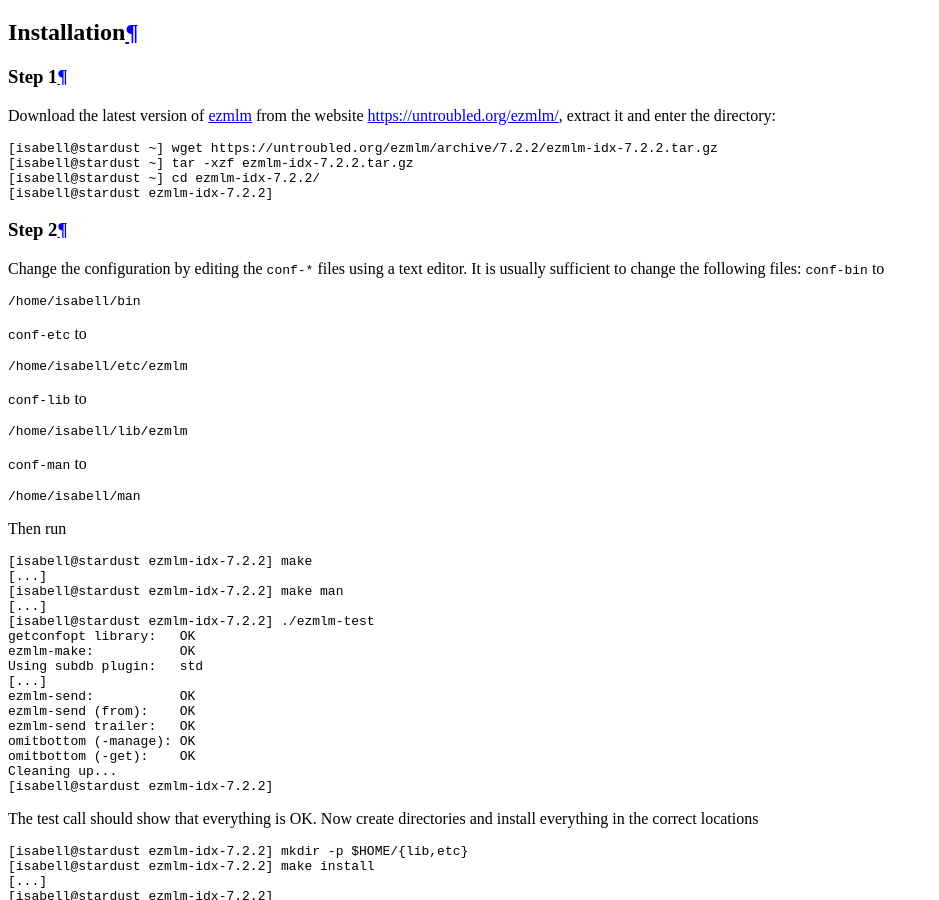
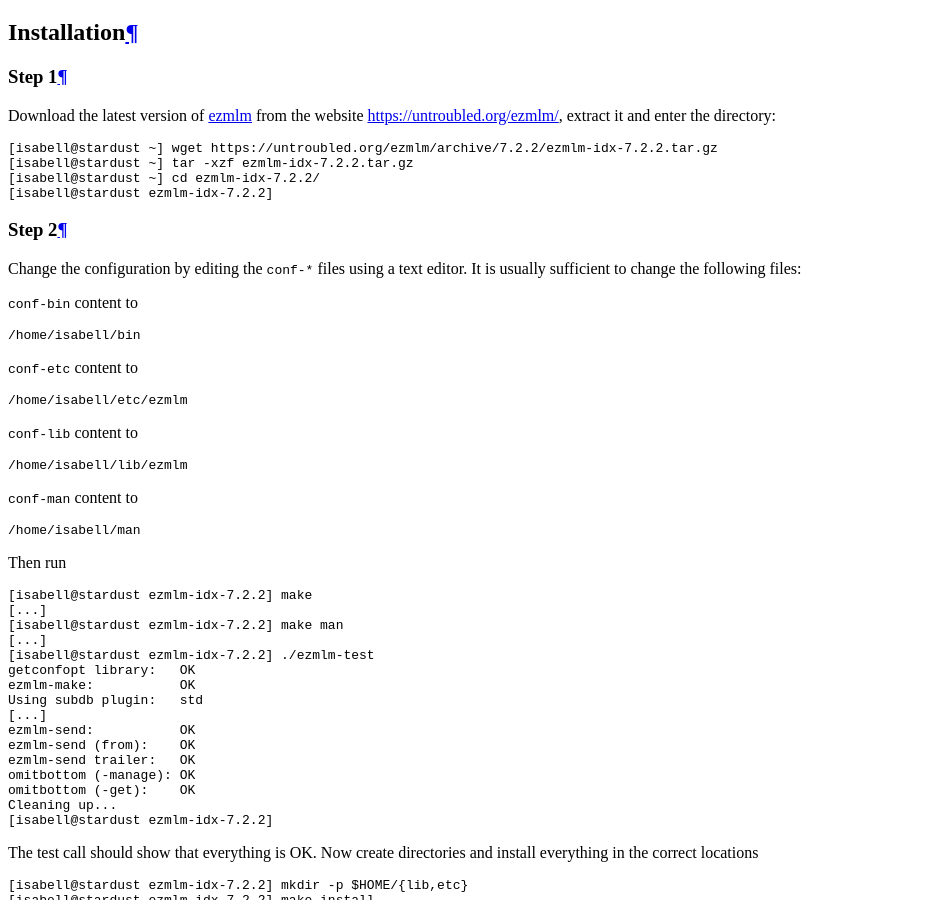
Before and after one commit to Uberspace/lab, a Sphinx documentation site: the page built from source/guide_ezmlm.rst, in a window 1280 px wide and 900 px high, scrolled down 3938 px. Shown: the whole window, without its empty margins (0-939 px from the left). Built offline with Sphinx 7.4.7 and the Read the Docs theme 2.0.0, drawn with Linux system fonts in a browser that asks for light colours.

Commit message:
[ezmlm] make conf file step more clear

```diff
--- a/source/guide_django.rst
+++ b/source/guide_django.rst
@@ -57,7 +57,7 @@ Install django
 
 ::
 
- [isabell@stardust ~]$ pip3.6 install django --user
+ [isabell@stardust ~]$ pip3.8 install django --user
  [isabell@stardust ~]$
 
 .. hint::
@@ -75,7 +75,7 @@ Migrate database
 
 ::
 
- [isabell@stardust ~]$ python3.6 ~/MyDjangoProject/manage.py migrate
+ [isabell@stardust ~]$ python3.8 ~/MyDjangoProject/manage.py migrate
  [isabell@stardust ~]$
 
 
@@ -117,6 +117,8 @@ To deploy your application with uwsgi, create a file at ``~/uwsgi/apps-enabled/m
 
 .. code-block:: ini
   :emphasize-lines: 2,3,9,17,18
+  :caption: ~/uwsgi/apps-enabled/myDjangoProject.ini
+  :name: this-py
 
   [uwsgi]
   base = /home/<username>/MyDjangoProject/MyDjangoProject
--- a/source/guide_ezmlm.rst
+++ b/source/guide_ezmlm.rst
@@ -52,25 +52,27 @@ Download the latest version of ezmlm_ from the website https://untroubled.org/ez
 Step 2
 ------
 
-Change the configuration by editing the ``conf-*`` files using a text editor. It is usually sufficient to change the following files: ``conf-bin`` to
+Change the configuration by editing the ``conf-*`` files using a text editor. It is usually sufficient to change the following files:
+
+``conf-bin`` content to
 
 ::
 
  /home/isabell/bin
 
-``conf-etc`` to
+``conf-etc`` content to
 
 ::
 
  /home/isabell/etc/ezmlm
 
-``conf-lib`` to
+``conf-lib`` content to
 
 ::
 
  /home/isabell/lib/ezmlm
 
-``conf-man`` to
+``conf-man`` content to
 
 ::
 
```
